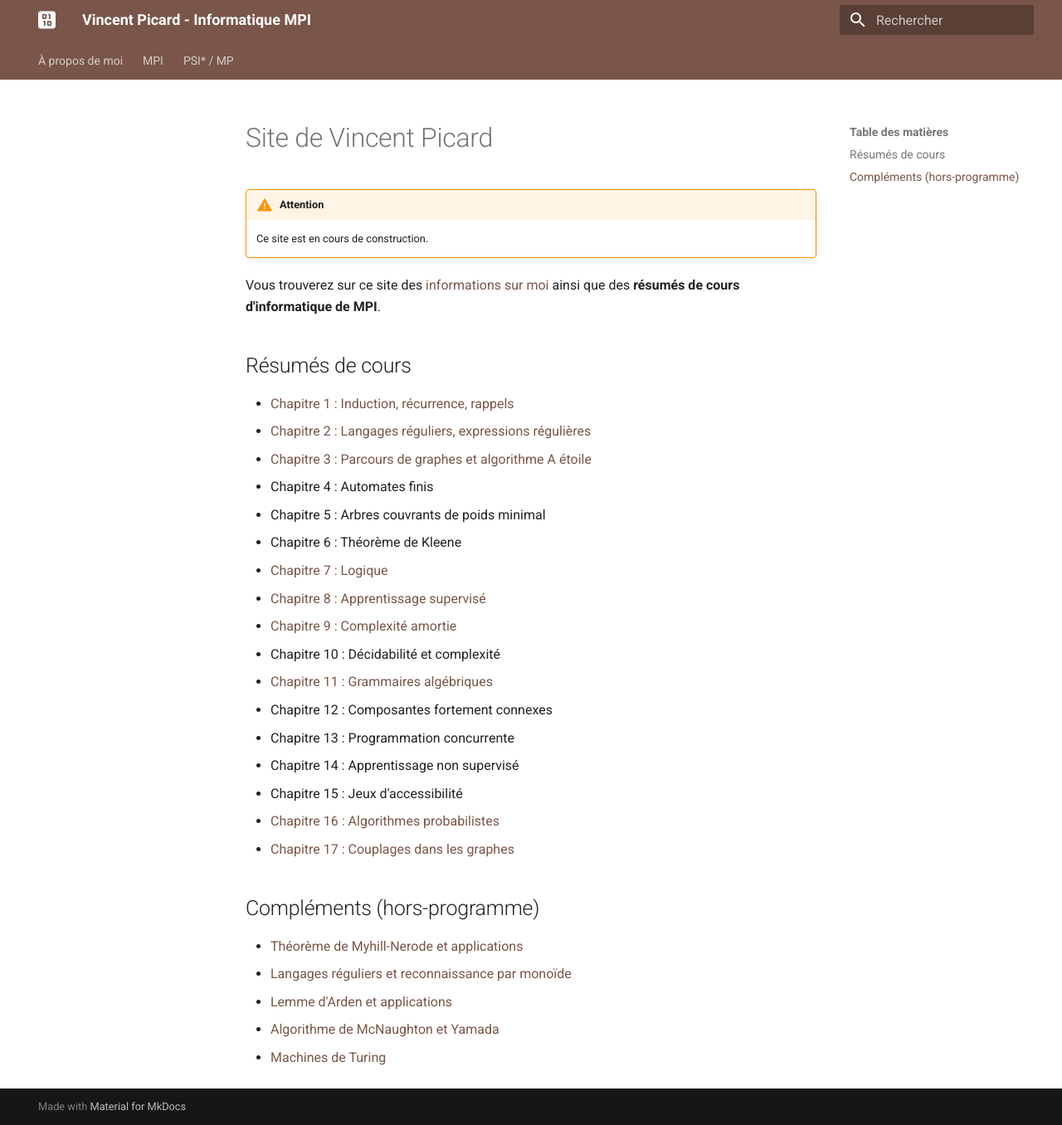
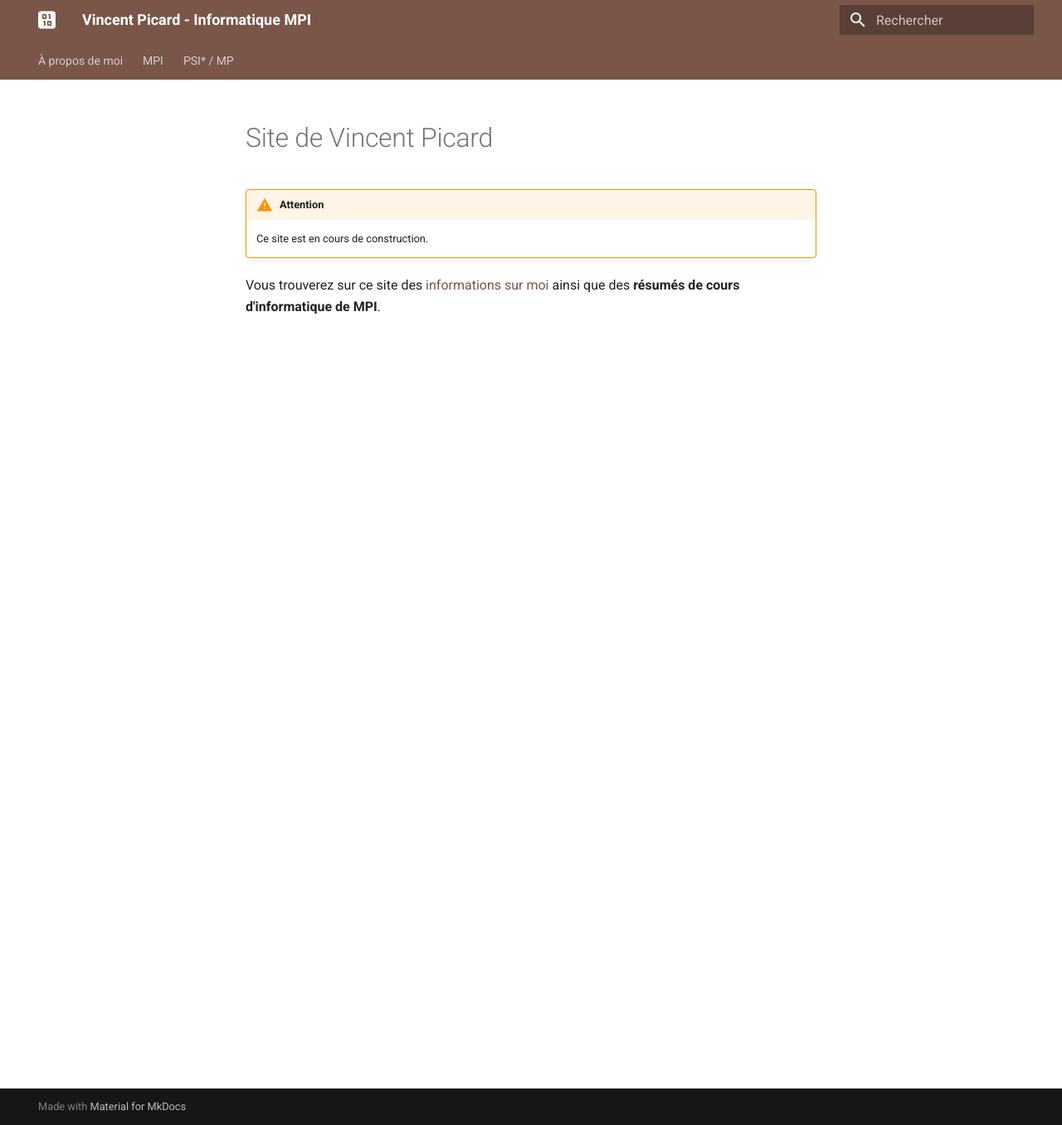
Before and after one commit to vincent-picard/vincent-picard.github.io, an MkDocs documentation site: the page built from docs/index.md, in a window 1280 px wide and 1356 px high. Shown: the whole window at 83% size. Built offline with MkDocs 1.6.1 and Material for MkDocs 9.7.7, drawn with Linux system fonts in a browser that asks for light colours.

Commit message:
cours mpi plus joli

```diff
--- a/docs/index.md
+++ b/docs/index.md
@@ -4,30 +4,3 @@
     Ce site est en cours de construction.
 
 Vous trouverez sur ce site des [informations sur moi](aboutme) ainsi que des **résumés de cours d'informatique de MPI**.
-
-## Résumés de cours
-- [Chapitre 1 : Induction, récurrence, rappels](general/induction)
-- [Chapitre 2 : Langages réguliers, expressions régulières](langages/regexp)
-- [Chapitre 3 : Parcours de graphes et algorithme A étoile](pdf/parcours_graphes.pdf)
-- Chapitre 4 : Automates finis
-- Chapitre 5 : Arbres couvrants de poids minimal
-- Chapitre 6 : Théorème de Kleene
-- [Chapitre 7 : Logique](pdf/logique.pdf)
-- [Chapitre 8 : Apprentissage supervisé](ia/appr_supervise)
-- [Chapitre 9 : Complexité amortie](pdf/cplx_amortie.pdf)
-- Chapitre 10 : Décidabilité et complexité
-- [Chapitre 11 : Grammaires algébriques](langages/grammaires)
-- Chapitre 12 : Composantes fortement connexes
-- Chapitre 13 : Programmation concurrente
-- Chapitre 14 : Apprentissage non supervisé
-- Chapitre 15 : Jeux d'accessibilité
-- [Chapitre 16 : Algorithmes probabilistes](algo/proba)
-- [Chapitre 17 : Couplages dans les graphes](graphes/couplages)
-
-## Compléments (hors-programme)
-
-- [Théorème de Myhill-Nerode et applications](pdf/myhill.pdf)
-- [Langages réguliers et reconnaissance par monoïde](pdf/monoides.pdf)
-- [Lemme d'Arden et applications](pdf/arden.pdf)
-- [Algorithme de McNaughton et Yamada](pdf/mcnaughton_yamada.pdf)
-- [Machines de Turing](pdf/turing.pdf)
```
Also changed, not shown: docs/mpi/cours.md (+28 -28 lines).
